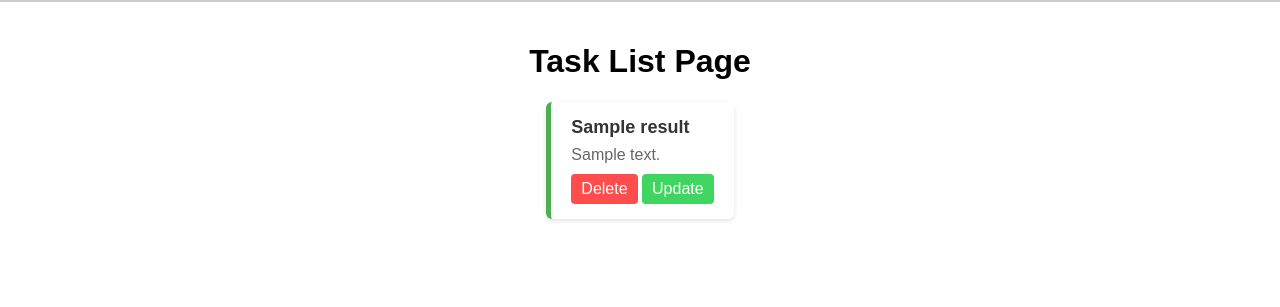
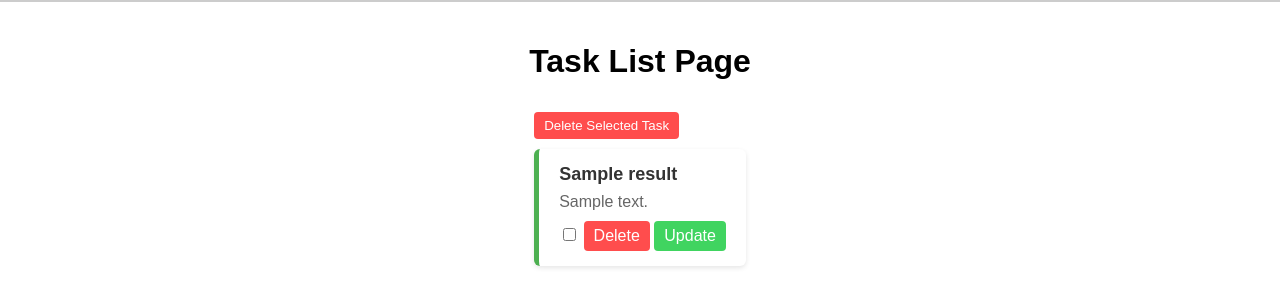
Before and after one commit to thunderr690/To-do-list-using-Node-js, a Node server app: template views/list.ejs in a window 1280 px wide. Shown: the part 38-345 px from the top of the page. Run offline with Node 20, Linux system fonts and the light colour scheme; the template is opened without the code that fills it: most values are stand-ins (such as "Sample title", 1, 10 or a date in 2020); some libraries are stand-ins or nearby versions.

Commit message:
Implement multi-delete functionality for tasks and update task list view

```diff
--- a/index.js
+++ b/index.js
@@ -87,10 +87,32 @@ app.get('/update/:id', async (req, resp) => {
 app.post('/update/:id', async (req, resp) => {
     const db = await connectDB()
     const collection = db.collection(collectionName)
-    const filter = {_id:new ObjectId(req.params.id)}
-    const updateData = {$set:{title:req.body.title,description:req.body.description}}
+    const filter = { _id: new ObjectId(req.params.id) }
+    const updateData = { $set: { title: req.body.title, description: req.body.description } }
     const result = await collection.updateOne(filter, updateData)
 
+    if (result) {
+        resp.redirect("/")
+    } else {
+        resp.send('some error')
+    }
+})
+
+app.post('/multi-delete', async (req, resp) => {
+    const db = await connectDB()
+    const collection = db.collection(collectionName)
+    console.log(req.body.selectedTask);
+    let selectedTask = undefined
+    if (Array.isArray(req.body.selectedTask)){
+        selectedTask = req.body.selectedTask.map((id) => new ObjectId(id))
+    }else{
+        selectedTask = [new ObjectId(req.body.selectedTask)]
+    }
+
+
+
+    const result = await collection.deleteMany({_id: { $in: selectedTask }})
+    // const result = await collection.updateOne(filter.updateData)
     if (result) {
         resp.redirect("/")
     } else {
--- a/views/list.ejs
+++ b/views/list.ejs
@@ -12,6 +12,8 @@
 
     <div class="container">
         <h1>Task List Page</h1>
+        <form action="/multi-delete" method="post">
+            <button class="delete-item" style="margin-bottom: 10px;">Delete Selected Task</button>
         <ul class="task-list">
             <% for(let task=0; task<result.length; task++) { %>
                 <li class="task-item">
@@ -21,12 +23,14 @@
                     <div class="task-description">
                         <%= result[task].description %>
                     </div>
+                    <input type="checkbox" name="selectedTask" value="<%= result[task]._id %>" id="">
                     <a href="/delete/<%= result[task]._id %>"  class="delete-item">Delete</a>
                     <a href="/update/<%= result[task]._id %>"  class="update-item">Update</a>
 
                 </li>
                 <% } %>
         </ul>
+        </form>
     </div>
 </body>
 </html>
```
